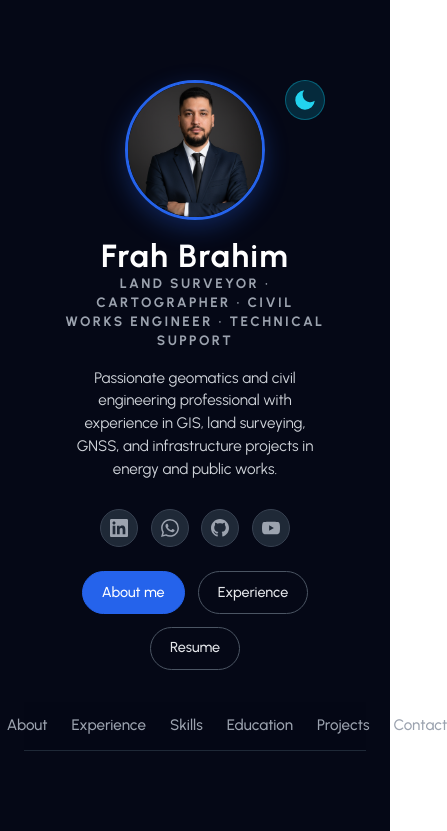
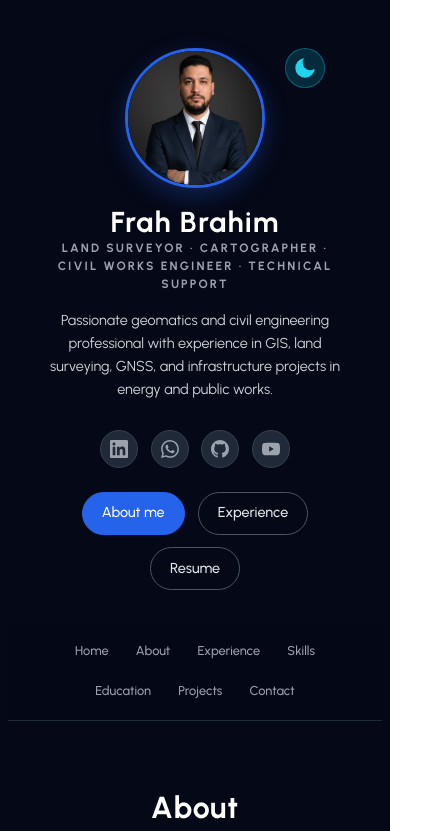
Before and after one commit to Brahim2700/ResponsivePortfolio_Frah_Brahim, a React (Vite) app in the folder vite-project/: page / in a window 390 px wide. Shown: the top 831 px of the page, 447 px wide, since content can reach past the window. Built offline with nearby package versions, Linux system fonts and the light colour scheme; no server answers.

Commit message:
Increase mobile padding for better edge spacing

```diff
--- /dev/null
+++ b/package.json
@@ -0,0 +1,5 @@
+{
+  "dependencies": {
+    "@emailjs/browser": "^4.4.1"
+  }
+}
--- a/vite-project/src/App.css
+++ b/vite-project/src/App.css
@@ -946,8 +946,13 @@ body.light .navbar {
 
 /* ========== Mobile Responsive Styles ========== */
 @media (max-width: 768px) {
+  /* Increase app container padding */
+  .app {
+    padding: 1rem 0.5rem 2rem;
+  }
+
   .hero {
-    padding: 3rem 1.5rem 2rem;
+    padding: 2rem 1rem 2rem;
   }
 
   .hero__top {
@@ -963,18 +968,20 @@ body.light .navbar {
   }
 
   .hero__title {
-    font-size: 2rem;
+    font-size: 1.8rem;
+    padding: 0 1rem;
   }
 
   .hero__subtitle {
-    font-size: 0.85rem;
-    line-height: 1.4;
-    padding: 0 1rem;
+    font-size: 0.75rem;
+    line-height: 1.5;
+    padding: 0 1.5rem;
   }
 
   .hero__text {
-    font-size: 0.95rem;
-    padding: 0 1rem;
+    font-size: 0.9rem;
+    padding: 0 1.5rem;
+    line-height: 1.6;
   }
 
   .hero__socials {
@@ -994,7 +1001,7 @@ body.light .navbar {
 
   .hero__buttons {
     gap: 0.8rem;
-    padding: 0 1rem;
+    padding: 0 1.5rem;
   }
 
   .btn {
@@ -1002,49 +1009,49 @@ body.light .navbar {
     font-size: 0.9rem;
   }
 
-  .nav {
-    padding: 0.8rem 1.5rem;
+  .navbar {
+    padding: 0.8rem 1rem;
   }
 
-  .nav__list {
+  .navbar__links {
     gap: 0.5rem;
     flex-wrap: wrap;
     justify-content: center;
   }
 
-  .nav__link {
-    padding: 0.4rem 0.8rem;
-    font-size: 0.85rem;
+  .navbar a {
+    padding: 0.4rem 0.6rem;
+    font-size: 0.8rem;
   }
 
   .section {
-    padding: 2.5rem 1.5rem;
+    padding: 2rem 1.5rem;
   }
 
   h2 {
-    font-size: 2rem;
+    font-size: 1.8rem;
     margin-bottom: 1.5rem;
+    padding: 0 1rem;
   }
 
-  .about__text {
-    padding: 0 0.5rem;
+  .section p {
+    padding: 0 1rem;
   }
 
-  .experience-card {
-    padding: 1.5rem 1.2rem;
+  .timeline {
+    padding: 0 1rem;
   }
 
   .skills-grid {
-    grid-template-columns: repeat(2, 1fr);
+    grid-template-columns: 1fr;
     gap: 1rem;
-    padding: 0 0.5rem;
+    padding: 0 1rem;
   }
 
   .education-grid {
     grid-template-columns: 1fr;
     gap: 1rem;
-    max-width: 100%;
-    padding: 0 0.5rem;
+    padding: 0 1rem;
   }
 
   .education-card {
@@ -1054,7 +1061,7 @@ body.light .navbar {
   .projects-grid {
     grid-template-columns: 1fr;
     gap: 1.5rem;
-    padding: 0 0.5rem;
+    padding: 0 1rem;
   }
 
   .project-card {
@@ -1062,14 +1069,14 @@ body.light .navbar {
   }
 
   .contact__intro {
-    padding: 0 1rem;
+    padding: 0 1.5rem;
     margin-bottom: 2rem;
   }
 
   .contact__info {
     grid-template-columns: 1fr;
     gap: 1rem;
-    padding: 0 0.5rem;
+    padding: 0 1rem;
     margin-bottom: 2rem;
   }
 
@@ -1080,6 +1087,7 @@ body.light .navbar {
   .contact__form {
     max-width: 100%;
     padding: 1.5rem 1rem;
+    margin: 0 1rem;
   }
 
   .form__row {
@@ -1106,7 +1114,7 @@ body.light .navbar {
 
   .safety-certifications-grid {
     grid-template-columns: 1fr;
-    padding: 0 0.5rem;
+    padding: 0 1rem;
   }
 
   .safety-cert-card {
@@ -1118,31 +1126,4 @@ body.light .navbar {
     height: 50px;
     font-size: 2rem;
   }
-
-  .loading-screen {
-    position: fixed;
-    top: 0;
-    left: 0;
-    width: 100%;
-    height: 100vh;
-    background: #050816;
-    display: flex;
-    flex-direction: column;
-    justify-content: center;
-    align-items: center;
-    z-index: 9999;
-  }
-
-  .spinner {
-    width: 50px;
-    height: 50px;
-    border: 4px solid rgba(37, 99, 235, 0.3);
-    border-top-color: #2563eb;
-    border-radius: 50%;
-    animation: spin 1s linear infinite;
-  }
 }
-
-@keyframes spin {
-  to { transform: rotate(360deg); }
-}
```
Also changed, not shown: 1 other file (tests, documents, lock files or other folders).
